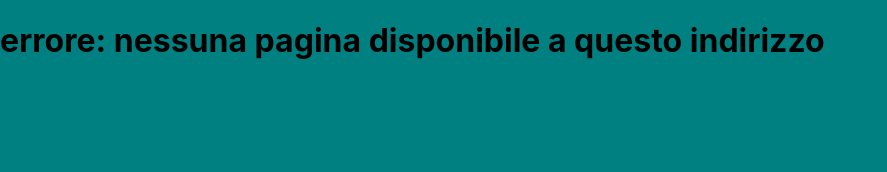
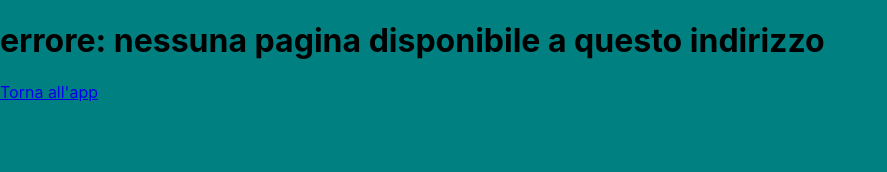
Before and after one commit to PirottaNicola/Vassa-PWA-EventScheduler-JobOrganizer, a React (Create React App) app: page / in a window 1280 px wide. Shown: the top 172 px of the page, without its empty margins (0-887 px from the left). Built offline with nearby package versions, Linux system fonts and the light colour scheme; the HTML template or start-up script is replaced by a standard one.

Commit message:
added link to app for debugging error in build

```diff
--- a/src/App.js
+++ b/src/App.js
@@ -1,5 +1,5 @@
 import './App.css';
-import { BrowserRouter as Router, Route, Switch } from 'react-router-dom';
+import { BrowserRouter as Router, Route, Switch, Link } from 'react-router-dom';
 //components
 import Calendar from "./pages/Calendar"
 function App() {
@@ -12,6 +12,7 @@ function App() {
           </Route>
           <Route path='*'>
             <h1> errore: nessuna pagina disponibile a questo indirizzo</h1>
+            <Link to='/calendar'>Torna all'app</Link>
           </Route>
         </Switch>
       </Router>
```
